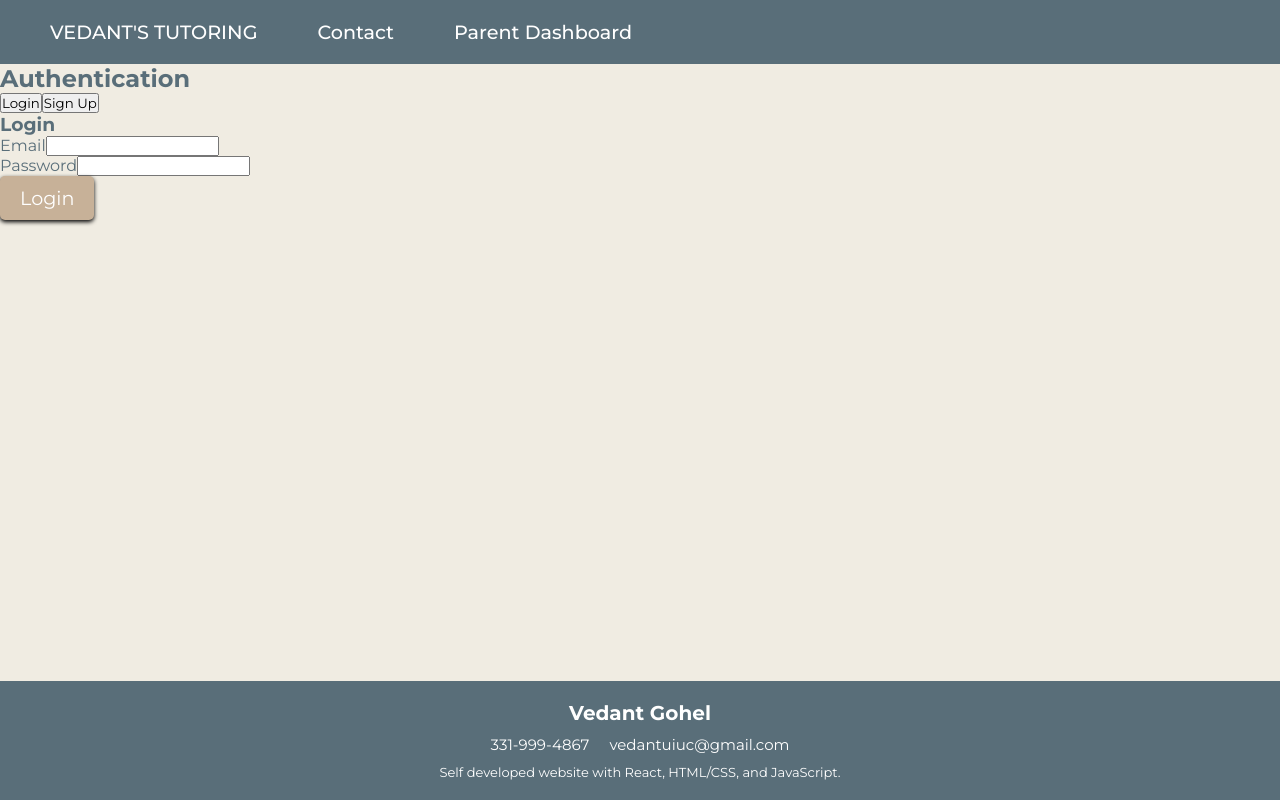
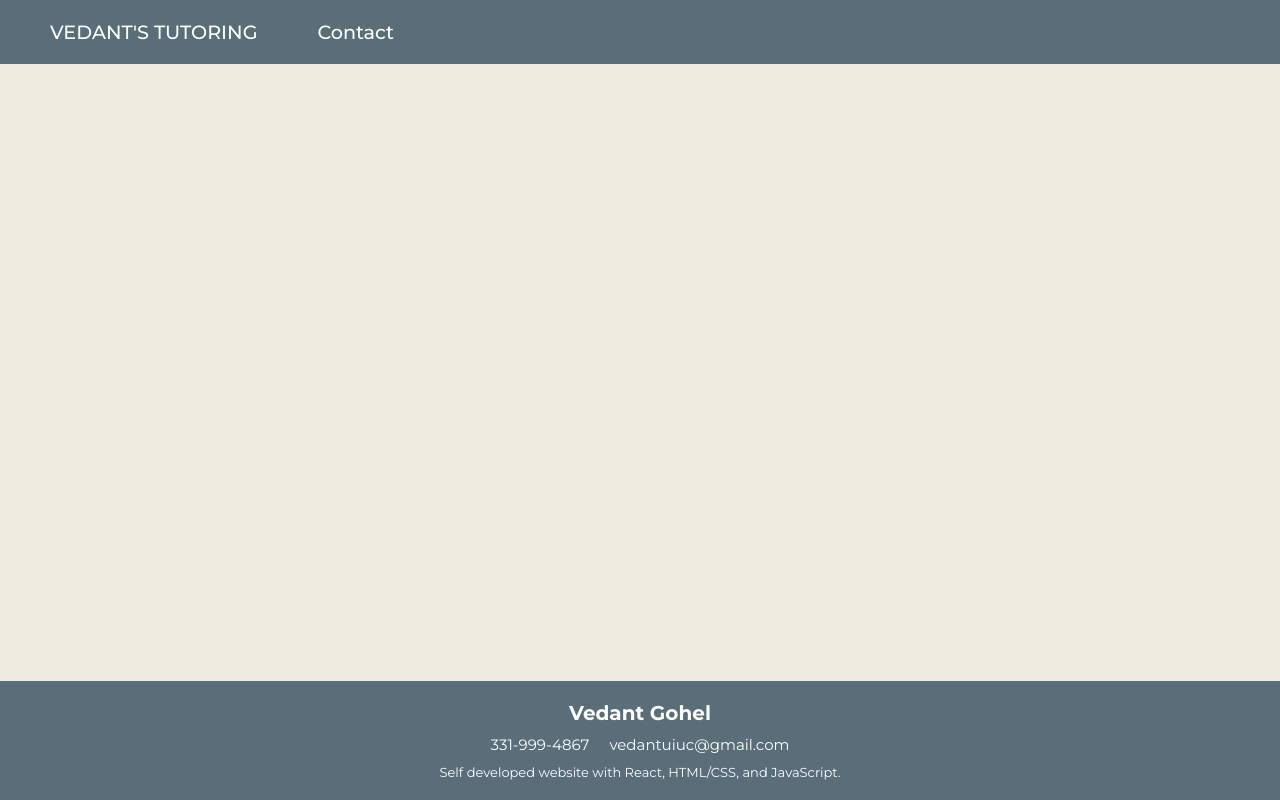
Before and after one commit to VedantCars2004/vedantstutoring, a React (Create React App) app: page /parent-dashboard in a window 1280 px wide. Before the commit this address led to /login. Built offline with nearby package versions, Linux system fonts and the light colour scheme.

Commit message:
reverting back

```diff
--- a/src/App.js
+++ b/src/App.js
@@ -5,9 +5,6 @@ import HomePage from './HomePage';
 import ContactPage from './ContactPage';
 import Navbar from './Navbar';
 import Footer from './Footer';
-import ParentDashboard from './ParentDashboard';
-import Login from './Login';
-import PrivateRoute from './PrivateRoute'; // Import the PrivateRoute component
 
 const App = () => {
   return (
@@ -18,15 +15,6 @@ const App = () => {
           <Routes>
             <Route path="/" element={<HomePage />} />
             <Route path="/contact" element={<ContactPage />} />
-            <Route path="/login" element={<Login />} />
-            <Route
-              path="/parent-dashboard"
-              element={
-                <PrivateRoute>
-                  <ParentDashboard />
-                </PrivateRoute>
-              }
-            />
           </Routes>
         </div>
         <Footer />
--- a/src/Login.js
+++ /dev/null
@@ -1,102 +0,0 @@
-import React, { useState } from 'react';
-import firebase from './firebase'; // Ensure this points to your Firebase configuration file
-import { useNavigate } from 'react-router-dom'; // Import useNavigate for navigation
-
-const Login = () => {
- const [loginEmail, setLoginEmail] = useState('');
- const [loginPassword, setLoginPassword] = useState('');
- const [signUpEmail, setSignUpEmail] = useState('');
- const [signUpPassword, setSignUpPassword] = useState('');
- const [error, setError] = useState(null);
- const [activeTab, setActiveTab] = useState('login');
- const navigate = useNavigate(); // Use useNavigate for navigation
-
- const handleLogin = async (e) => {
-    e.preventDefault();
-    try {
-      await firebase.auth().signInWithEmailAndPassword(loginEmail, loginPassword);
-      // Redirect to another page after successful login
-      navigate('/dashboard'); // Use navigate instead of history.push
-    } catch (err) {
-      setError(err.message);
-    }
- };
-
- const handleSignUp = async (e) => {
-    e.preventDefault();
-    try {
-      await firebase.auth().createUserWithEmailAndPassword(signUpEmail, signUpPassword);
-      // Optionally, redirect or perform additional actions after successful sign-up
-    } catch (err) {
-      setError(err.message);
-    }
- };
-
- return (
-    <div>
-      <h2>Authentication</h2>
-      {error && <p>{error}</p>}
-      <div>
-        <button onClick={() => setActiveTab('login')} className={activeTab === 'login' ? 'active' : ''}>
-          Login
-        </button>
-        <button onClick={() => setActiveTab('signup')} className={activeTab === 'signup' ? 'active' : ''}>
-          Sign Up
-        </button>
-      </div>
-      {activeTab === 'login' ? (
-        <div>
-          <h3>Login</h3>
-          <form onSubmit={handleLogin}>
-            <div>
-              <label htmlFor="loginEmail">Email</label>
-              <input
-                type="email"
-                id="loginEmail"
-                value={loginEmail}
-                onChange={(e) => setLoginEmail(e.target.value)}
-              />
-            </div>
-            <div>
-              <label htmlFor="loginPassword">Password</label>
-              <input
-                type="password"
-                id="loginPassword"
-                value={loginPassword}
-                onChange={(e) => setLoginPassword(e.target.value)}
-              />
-            </div>
-            <button type="submit">Login</button>
-          </form>
-        </div>
-      ) : (
-        <div>
-          <h3>Sign Up</h3>
-          <form onSubmit={handleSignUp}>
-            <div>
-              <label htmlFor="signUpEmail">Email</label>
-              <input
-                type="email"
-                id="signUpEmail"
-                value={signUpEmail}
-                onChange={(e) => setSignUpEmail(e.target.value)}
-              />
-            </div>
-            <div>
-              <label htmlFor="signUpPassword">Password</label>
-              <input
-                type="password"
-                id="signUpPassword"
-                value={signUpPassword}
-                onChange={(e) => setSignUpPassword(e.target.value)}
-              />
-            </div>
-            <button type="submit">Sign Up</button>
-          </form>
-        </div>
-      )}
-    </div>
- );
-};
-
-export default Login;
--- a/src/Navbar.js
+++ b/src/Navbar.js
@@ -16,11 +16,6 @@ const Navbar = () => {
             Contact
           </Link>
         </li>
-        <li className="nav-item">
-          <Link to="/parent-dashboard" className="nav-link">
-            Parent Dashboard
-          </Link>
-        </li>
       </ul>
     </nav>
   );
--- a/src/ParentDashboard.js
+++ /dev/null
@@ -1,55 +0,0 @@
-// ParentDashboard.js
-import React, { useState, useEffect } from 'react';
-import firebase from './firebase';
-import StudentSessionHistory from './StudentSessionHistory';
-
-const ParentDashboard = () => {
-  const [studentHistory, setStudentHistory] = useState([]);
-
-  useEffect(() => {
-    const fetchStudentHistory = async () => {
-      try {
-        const user = firebase.auth().currentUser;
-        const token = await user.getIdToken();
-
-        // Make an authenticated API call to fetch student history data
-        const response = await fetch('/api/student-history', {
-          headers: {
-            'Authorization': `Bearer ${token}`,
-          },
-        });
-
-        const data = await response.json();
-        setStudentHistory(data);
-      } catch (error) {
-        console.error('Error fetching student history:', error);
-      }
-    };
-
-    const unsubscribe = firebase.auth().onAuthStateChanged((user) => {
-      if (user) {
-        fetchStudentHistory();
-      }
-    });
-
-    return unsubscribe;
-  }, []);
-
-  return (
-    <div>
-      <h1>Parent Dashboard</h1>
-      {studentHistory.length > 0 ? (
-        <div>
-          <h2>Student Session History</h2>
-          {studentHistory.map((session) => (
-            <StudentSessionHistory key={session.id} session={session} />
-          ))}
-        </div>
-      ) : (
-        <p>No session history available.</p>
-      )}
-    </div>
-  );
-};
-
-export default ParentDashboard;
--- a/src/PrivateRoute.js
+++ /dev/null
@@ -1,16 +0,0 @@
-// PrivateRoute.js
-import React from 'react';
-import { Navigate } from 'react-router-dom';
-import firebase from './firebase';
-
-const PrivateRoute = ({ children }) => {
-  const user = firebase.auth().currentUser;
-
-  if (!user) {
-    return <Navigate to="/login" replace />;
-  }
-
-  return children;
-};
-
-export default PrivateRoute;
--- a/src/StudentSessionHistory.js
+++ /dev/null
@@ -1,15 +0,0 @@
-// StudentSessionHistory.js
-import React from 'react';
-
-const StudentSessionHistory = ({ session }) => {
-  return (
-    <div>
-      <h3>Session Date: {session.date}</h3>
-      <p>Topic: {session.topic}</p>
-      <p>Notes: {session.notes}</p>
-      {/* Add any other relevant session details */}
-    </div>
-  );
-};
-
-export default StudentSessionHistory;
--- a/src/firebase.js
+++ /dev/null
@@ -1,19 +0,0 @@
-// firebase.js
-import firebase from 'firebase/compat/app';
-
-import 'firebase/compat/auth';
-
-const firebaseConfig = {
-  // Your Firebase configuration details
-  apiKey: "AIzaSyABaCjz5hz9JQmiXE72dGAfTiN5PmA6Pp0",
-  authDomain: "vedantstutoring.firebaseapp.com",
-  projectId: "vedantstutoring",
-  storageBucket: "vedantstutoring.appspot.com",
-  messagingSenderId: "293606034792",
-  appId: "1:293606034792:web:70847dc60779fff5e91add",
-  measurementId: "G-HLCS6Y80K3"
-};
-
-firebase.initializeApp(firebaseConfig);
-
-export default firebase;
```
Also changed, not shown: src/auth.js (deleted, +0 -8 lines).
